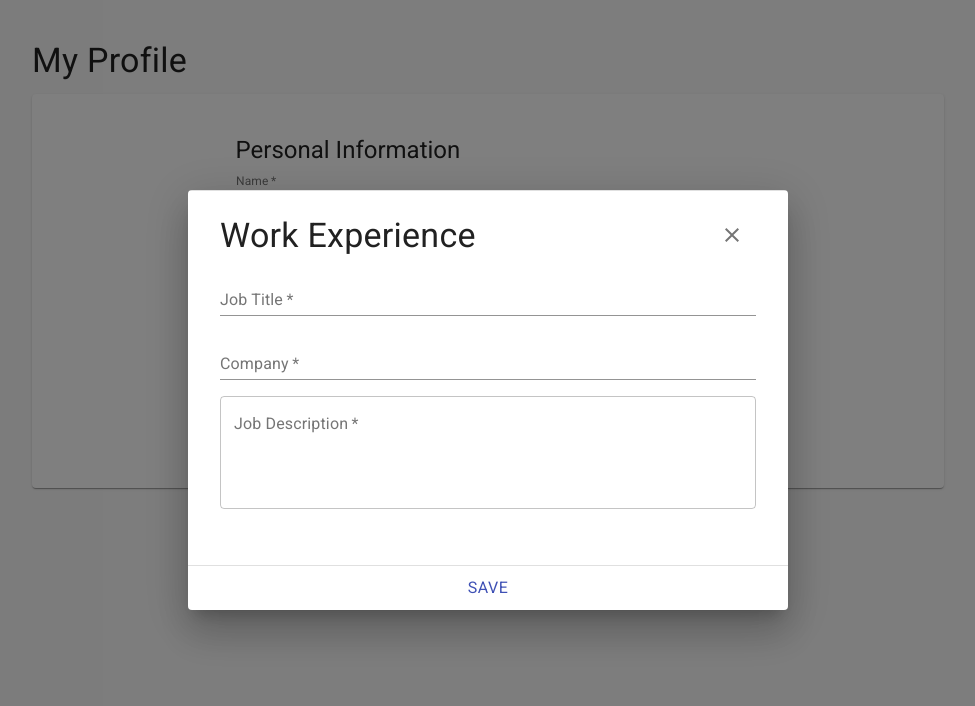
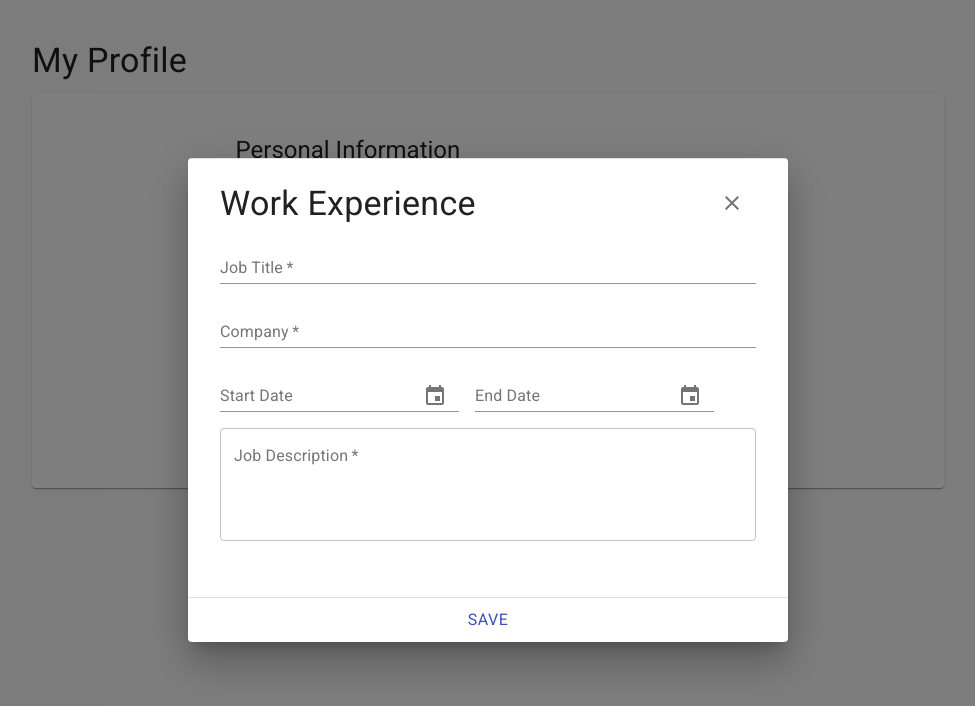
Before and after one commit to leannechen/material-ui-form, a React (Create React App) app: page / in a window 1280 px wide. Both pictures are taken after typing "Sample", "Sample" into the empty fields and a click on the button "ADD". Shown: the top 706 px of the page, without its empty margins (152-1127 px from the left). Built offline with nearby package versions, Linux system fonts and the light colour scheme.

Commit message:
Add DatePicker for Start Date and End Date

```diff
--- a/package.json
+++ b/package.json
@@ -3,11 +3,14 @@
   "version": "0.1.0",
   "private": true,
   "dependencies": {
+    "@date-io/date-fns": "1.x",
     "@material-ui/core": "^4.11.0",
     "@material-ui/icons": "^4.9.1",
+    "@material-ui/pickers": "^3.2.10",
     "@testing-library/jest-dom": "^4.2.4",
     "@testing-library/react": "^9.3.2",
     "@testing-library/user-event": "^7.1.2",
+    "date-fns": "^2.15.0",
     "fontsource-roboto": "^3.0.3",
     "react": "^16.13.1",
     "react-dom": "^16.13.1",
--- a/src/App.js
+++ b/src/App.js
@@ -1,5 +1,7 @@
 import React, { Fragment, useState } from 'react';
-import { makeStyles, withStyles } from '@material-ui/core/styles';
+import { MuiPickersUtilsProvider, KeyboardDatePicker } from '@material-ui/pickers';
+import DateFnsUtils from '@date-io/date-fns';
+import { makeStyles } from '@material-ui/core/styles';
 import { Container, CssBaseline, Typography, Paper, Box, Button, TextField, Dialog, DialogContent, IconButton } from '@material-ui/core';
 import CloseIcon from '@material-ui/icons/Close';
 import AddIcon from '@material-ui/icons/Add';
@@ -52,6 +54,10 @@ const useStyles = makeStyles((theme) => ({
   },
   dialogSaveButton: {
     fontSize: `1rem`,
+  },
+  datePicker: {
+    marginBottom: theme.spacing(2),
+    marginRight: theme.spacing(2),
   }
 }));
 
@@ -59,6 +65,7 @@ function App() {
   const classes = useStyles();
   const [ isEditing, setIsEditing ] = useState(true);
   const [ isShowModal, setIsShowModal ] = useState(false);
+  const [ testDate, setTestDate ] = useState(null);
 
   const handleClickStartEdit = () => {
     setIsEditing(isEditing => !isEditing);
@@ -95,7 +102,7 @@ function App() {
   );
 
   return (
-    <Fragment>
+    <MuiPickersUtilsProvider utils={DateFnsUtils}>
       <CssBaseline/>
       <Container maxWidth="md">
         <Box marginTop={5}>
@@ -195,6 +202,34 @@ function App() {
             helperText={``}
             onChange={() => {}}
           />
+          <KeyboardDatePicker
+            className={classes.datePicker}
+            // disableToolbar
+            autoOk={true}
+            variant="inline"
+            format="MM/dd/yyyy"
+            views={["year", "month", "date"]}
+            label="Start Date"
+            value={testDate}
+            onChange={(date) => { console.log(date); setTestDate(date); }}
+            KeyboardButtonProps={{
+              'aria-label': 'Change start date of the job',
+            }}
+          />
+          <KeyboardDatePicker
+            className={classes.datePicker}
+            // disableToolbar
+            autoOk={true}
+            variant="inline"
+            format="MM/dd/yyyy"
+            views={["year", "month", "date"]}
+            label="End Date"
+            value={null}
+            onChange={() => {}}
+            KeyboardButtonProps={{
+              'aria-label': 'Change end date of the job',
+            }}
+          />
           <TextField
             label="Job Description"
             className={classes.textField}
@@ -217,7 +252,7 @@ function App() {
           Save
         </Button>
       </Dialog>
-    </Fragment>
+    </MuiPickersUtilsProvider>
   )
 }
 
```
Also changed, not shown: 1 other file (tests, documents, lock files or other folders).
